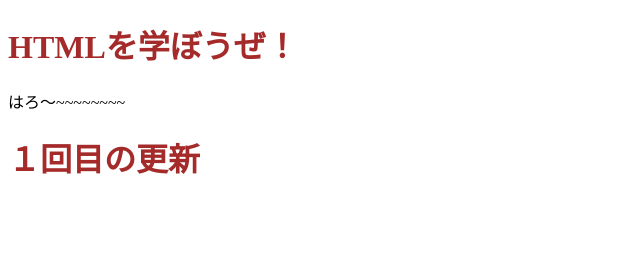
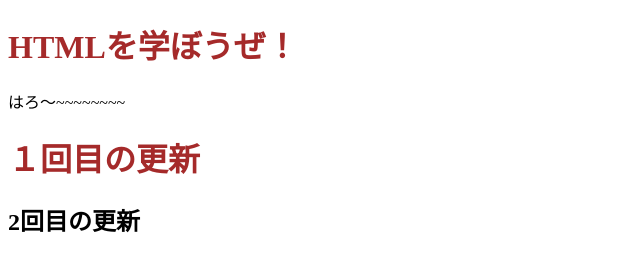
Before and after one commit to tabira2382/my_web_page, a plain HTML site: page index.HTML in a window 1280 px wide. Shown: the whole page, without its empty margins (0-640 px from the left). Drawn offline with Linux system fonts and the light colour scheme.

Commit message:
２回目の更新

```diff
--- a/index.HTML
+++ b/index.HTML
@@ -19,6 +19,7 @@
 <h1>HTMLを学ぼうぜ！</h1>
 <p>はろ〜~~~~~~~~</p>
 <h1>１回目の更新</h1>
+<h2>2回目の更新</h2>
 
 </body>
 </html>
```
